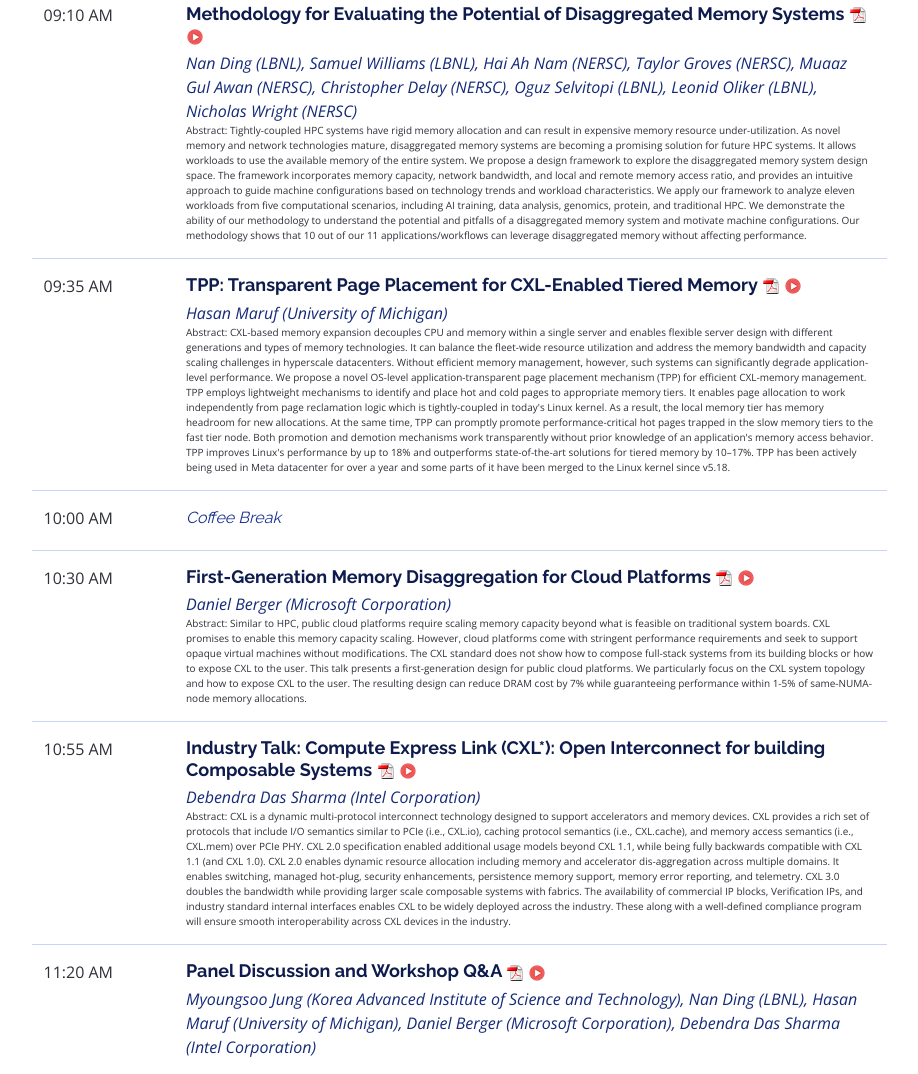
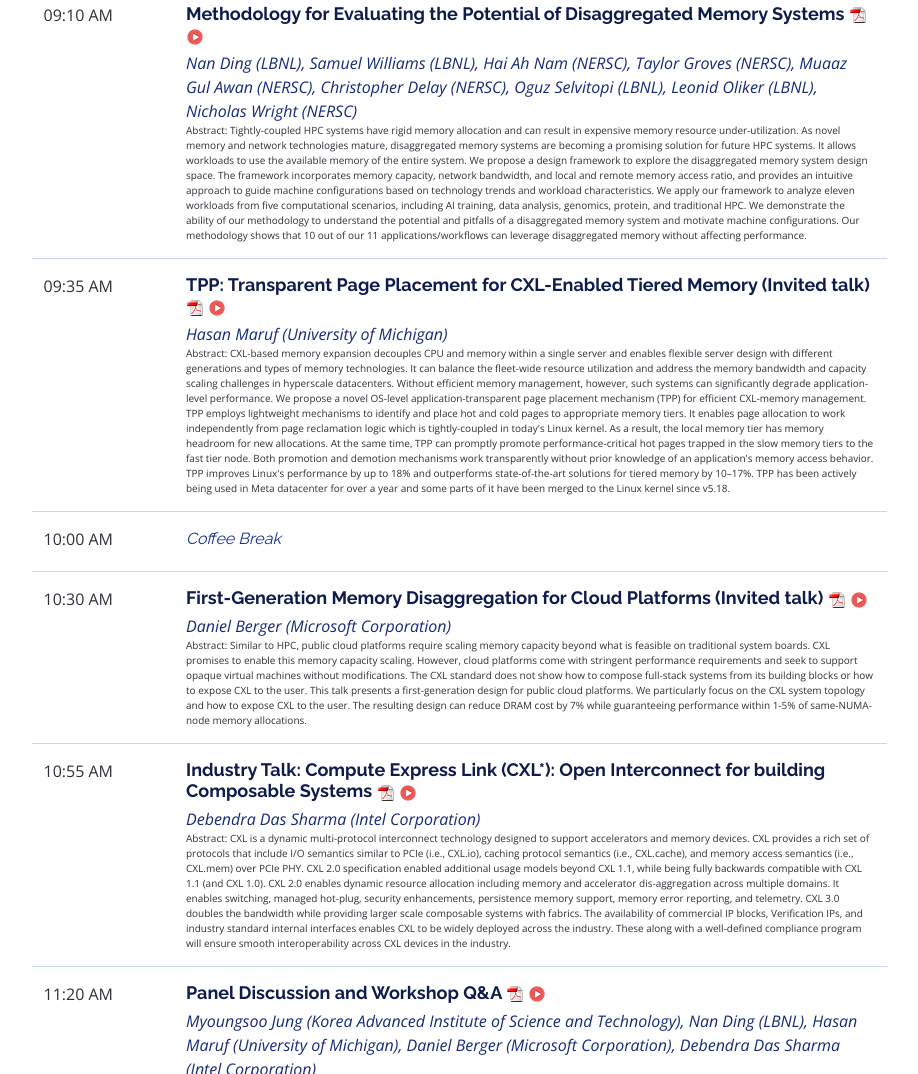
Before and after one commit to resdis/resdis.github.io, a plain HTML site: page ws/2022/sc/index.html in a window 1280 px wide. Shown: the part 4079-5153 px from the top of the page, without its empty margins (181-1099 px from the left). Drawn offline with nearby package versions, Linux system fonts and the light colour scheme; a web font is replaced by a local one.

Commit message:
SC22 WS: Add invited

```diff
--- a/ws/2022/sc/index.html
+++ b/ws/2022/sc/index.html
@@ -566,7 +566,7 @@
             <div class="row schedule-item">
               <div class="col-md-2"><time>09:35 AM</time></div>
               <div class="col-md-10">
-                <h4>TPP: Transparent Page Placement for CXL-Enabled Tiered Memory
+                <h4>TPP: Transparent Page Placement for CXL-Enabled Tiered Memory (Invited talk)
 					<a href="" target="_blank" rel="noopener noreferrer">
 						<img border="0" src="assets/img/pdf.gif">
 					</a>
@@ -593,7 +593,7 @@
             <div class="row schedule-item">
               <div class="col-md-2"><time>10:30 AM</time></div>
               <div class="col-md-10">
-                <h4>First-Generation Memory Disaggregation for Cloud Platforms
+                <h4>First-Generation Memory Disaggregation for Cloud Platforms (Invited talk)
 					<a href="" target="_blank" rel="noopener noreferrer">
 						<img border="0" src="assets/img/pdf.gif">
 					</a>
```
